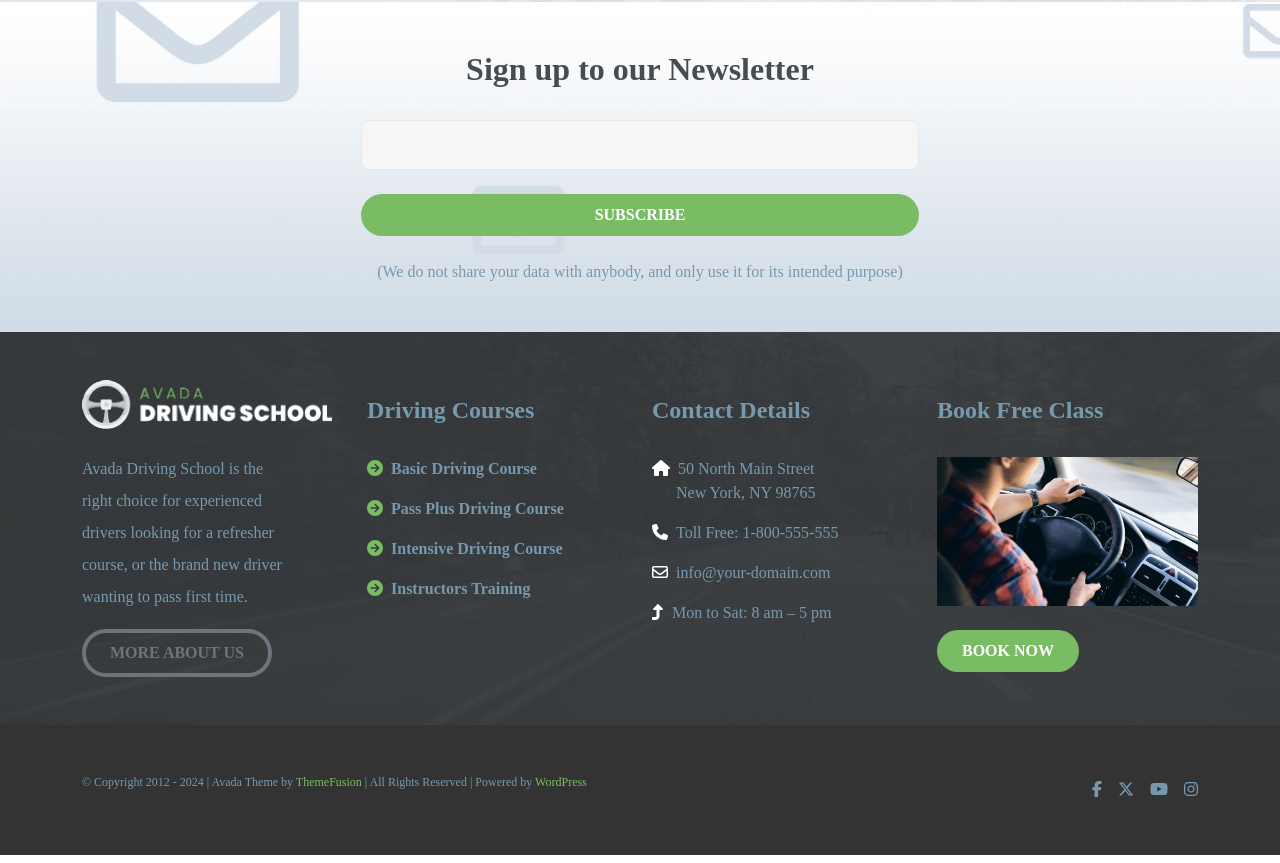
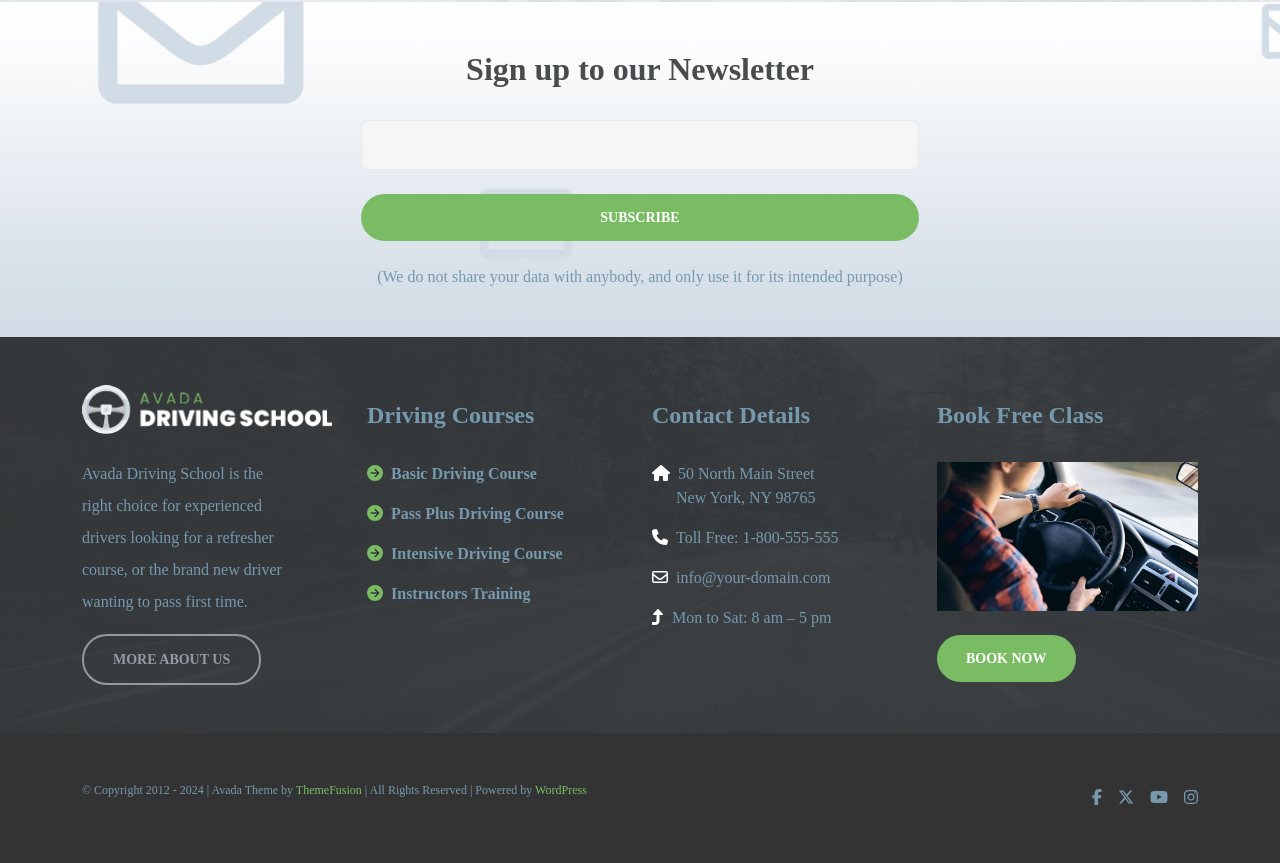
Before and after one commit to MiriamPecora/proj-html-vuejs, a Vue app: page /about in a window 1280 px wide. Shown: the part 4145-5008 px from the top of the page. Built offline with nearby package versions, Linux system fonts and the light colour scheme; a small style sheet from the web is missing.

Commit message:
[UPD] Updated style using common classes in scss

```diff
--- a/src/components/AppFooter.vue
+++ b/src/components/AppFooter.vue
@@ -24,7 +24,7 @@
                 <div class="col-6 d-flex text-center flex-column gap-4">
                     <h3 class="fs-2">Sign up to our Newsletter</h3>
                     <input type="email" class="team-10-input">
-                    <button class="btn rounded-5 px-4 py-2 fw-semibold text-white">SUBSCRIBE</button>
+                    <button class="team-10-button button-green">SUBSCRIBE</button>
                     <span>(We do not share your data with anybody, and only use it for its intended purpose)</span>
                 </div>
 
@@ -38,7 +38,7 @@
                         <div class="content">
                             <img class="pb-4" src="../assets/img/header/avada-drivers-logo-1x.webp" alt="">
                             <p class="lh-lg pe-5">Avada Driving School is the right choice for experienced drivers looking for a refresher course, or the brand new driver wanting to pass first time.</p>
-                            <button id="grey_btn" class="btn rounded-5 btn-outline-secondary px-4 py-2 fw-semibold">MORE ABOUT US</button>
+                            <button class="team-10-button button-gray">MORE ABOUT US</button>
                         </div>
                     </div>
                     <div class="col">
@@ -84,7 +84,7 @@
                         <div class="content mt-3">
                             <h4 class="pb-4">Book Free Class</h4>
                             <img class="pb-4 w-100" src="../assets/img/footer/blogpost-ten.jpg" alt="">
-                            <button id="greenbtn" class="btn rounded-5 px-4 py-2 fw-semibold text-white" type="submit">BOOK NOW</button>
+                            <button class="team-10-button button-green" type="submit">BOOK NOW</button>
                         </div>
                     </div>
                 </div>
@@ -143,10 +143,6 @@
         h3 {
             color: $color-title;
         }
-
-        button {
-            background-color: $color-main;
-        }
     }
 
     #top_footer {
@@ -160,14 +156,6 @@
         ul {
             padding-left: 0;
         }
-
-        #grey_btn {
-            border: 4px solid;
-        }
-    }
-
-    #greenbtn{
-        background-color: $color-main;
     }
 
     #bottom_footer {
--- a/src/pages/PageForm.vue
+++ b/src/pages/PageForm.vue
@@ -58,13 +58,13 @@ export default {
                     <div id="form_left_side" class="col-4">
                         <div>
                             <h3 class="dark_grey fs-2">Give us a call</h3>
-                            <h2 class="py-3 green_txt fs-1">1-800-555-555</h2>
+                            <h2 class="py-3 team-10-text-main fs-1">1-800-555-555</h2>
                             <p class="pb-4 fs-5 fw-semibold ">MONDAY-SATURDAY (8AM-8PM)</p>
                         </div>
                         <hr>
                         <div>
                             <h3 class="pt-4 dark_grey fs-2">Send us an email</h3>
-                            <h3 class="py-3 green_txt fs-2">info@your-domain.com</h3>
+                            <h3 class="py-3 team-10-text-main fs-2">info@your-domain.com</h3>
                             <p class="fs-6 fw-semibold">24/7/365</p>
                         </div>
                     </div>
@@ -88,7 +88,7 @@ export default {
                                     <textarea class="team-10-input"></textarea>
                                 </div>
                                 <div class="col">
-                                    <button class="btn rounded-5 px-4 py-2 fw-semibold text-white" type="submit">SEND</button>
+                                    <button class="team-10-button button-green" type="submit">SEND</button>
                                 </div>
                             </div>
                         </div>
@@ -130,12 +130,6 @@ export default {
         height: 100%;
     }
 
-    #form {
-        button {
-        background-color: $color-main;
-        }
-    }
-
     #percentageCards {
         top: -90px;
     }
@@ -157,8 +151,4 @@ export default {
         color: $color-title;
     }
 
-    .green_txt {
-        color: $color-main;
-    }
-
 </style>
```
